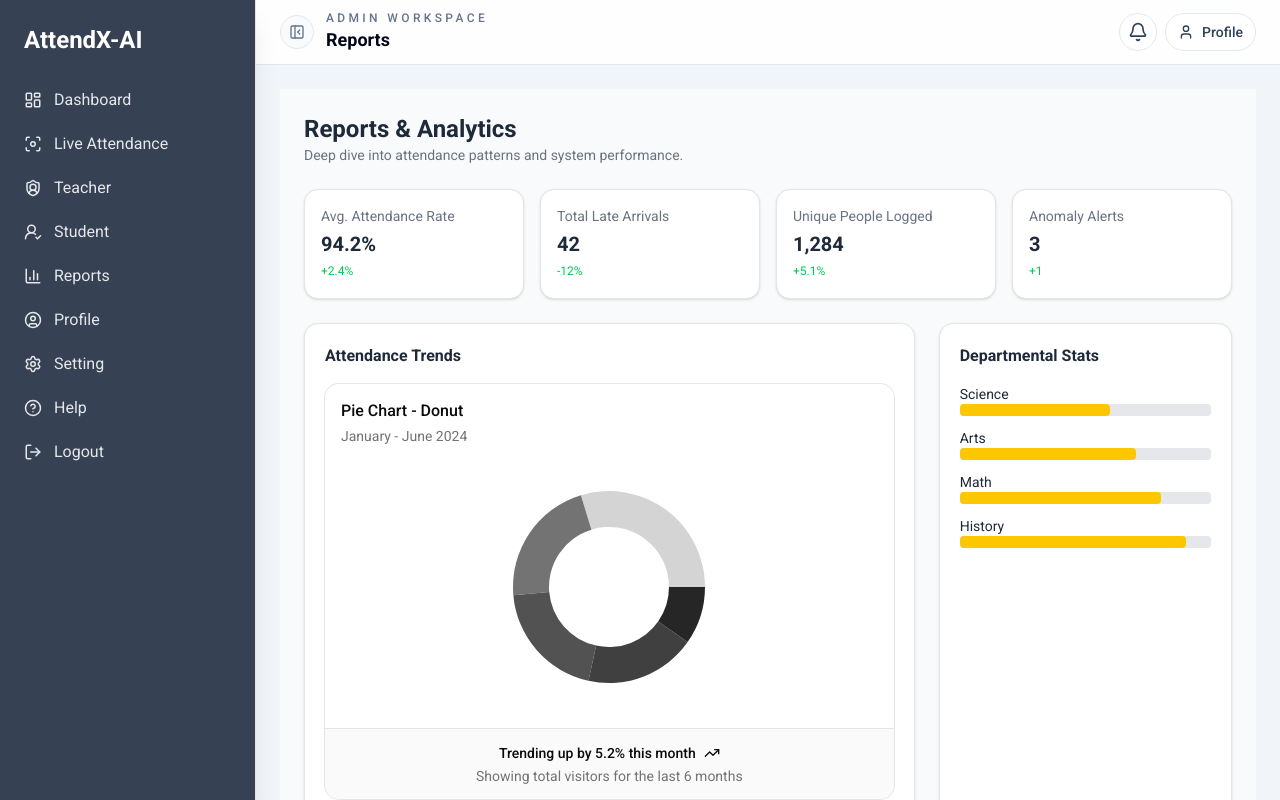
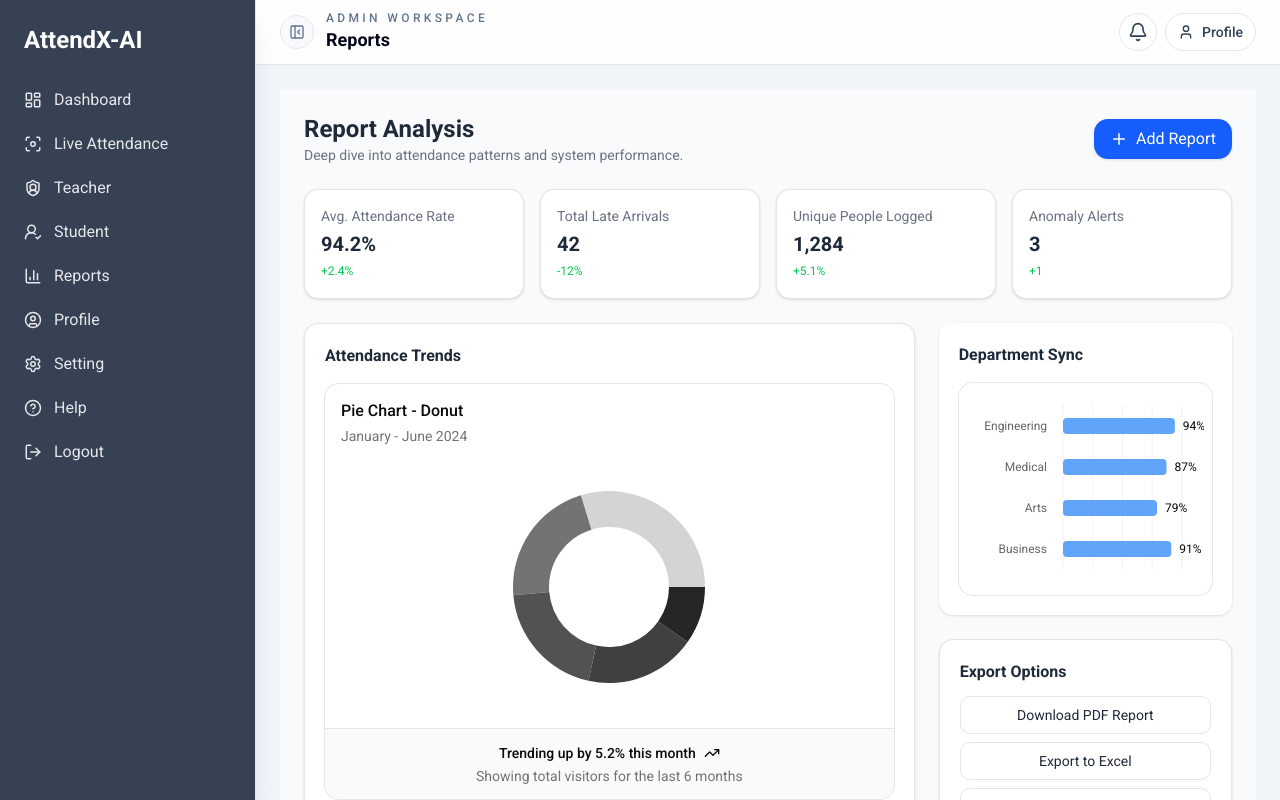
Before and after one commit to hemantgupta98/AttendX-AI, a Next.js app in the folder client/: page /src/admin/reports in a window 1280 px wide. Built offline with nearby package versions, Linux system fonts and the light colour scheme.

Commit message:
UI update on admin pannel

```diff
--- a/client/app/src/admin/reports/page.tsx
+++ b/client/app/src/admin/reports/page.tsx
@@ -2,6 +2,8 @@
 
 import React from "react";
 import { AdminReport } from "@/components/graph/adminReport";
+import { AdminBarChart } from "@/components/graph/adminBarChart";
+import { Plus } from "lucide-react";
 
 const stats = [
   { title: "Avg. Attendance Rate", value: "94.2%", change: "+2.4%" },
@@ -48,15 +50,24 @@ const logs = [
   },
 ];
 
+const btnGradient =
+  "w-full relative cursor-pointer overflow-hidden bg-gradient-to-r from-blue-500 to-indigo-600 text-white font-semibold px-3 sm:px-4 py-2 sm:py-3 rounded-xl shadow-lg transition-all duration-300 ease-in-out transform hover:scale-105 hover:shadow-2xl hover:from-blue-600 hover:to-indigo-700 active:scale-95 text-sm sm:text-base before:absolute before:top-0 before:left-[-100%] before:w-full before:h-full before:bg-white/20 before:skew-x-[-20deg] hover:before:left-[100%] before:transition-all before:duration-700";
+
 export default function ReportsPage() {
   return (
     <div className="p-6 bg-gray-50 min-h-screen text-gray-800">
       {/* Header */}
-      <div className="mb-6">
-        <h1 className="text-2xl font-bold">Reports & Analytics</h1>
-        <p className="text-sm text-gray-500">
-          Deep dive into attendance patterns and system performance.
-        </p>
+      <div className="flex justify-between items-center mb-6">
+        <div>
+          <h1 className="text-2xl font-bold">Report Analysis</h1>
+          <p className="text-gray-500 text-sm">
+            Deep dive into attendance patterns and system performance.
+          </p>
+        </div>
+        <button className="flex items-center gap-2 bg-blue-600 text-white px-4 py-2 rounded-xl shadow hover:bg-blue-700">
+          <Plus size={18} />
+          Add Report
+        </button>
       </div>
 
       {/* KPI Cards */}
@@ -71,7 +82,7 @@ export default function ReportsPage() {
       </div>
 
       {/* Charts Section */}
-      <div className="grid grid-cols-1 xl:grid-cols-3 gap-6 mb-6">
+      <div className="grid grid-cols-1 lg:grid-cols-3 gap-6">
         {/* Attendance Trends */}
         <div className="col-span-2 bg-white p-5 rounded-xl border shadow-sm">
           <h2 className="font-semibold mb-4">Attendance Trends</h2>
@@ -81,28 +92,53 @@ export default function ReportsPage() {
         </div>
 
         {/* Department Stats */}
-        <div className="bg-white p-5 rounded-xl border shadow-sm">
-          <h2 className="font-semibold mb-4">Departmental Stats</h2>
+        <div className="flex flex-col gap-6 lg:self-start h-fit">
+          <div className="bg-white p-5 rounded-xl shadow">
+            <h3 className="font-semibold mb-4">Department Sync</h3>
+            <AdminBarChart />
+          </div>
 
-          {["Science", "Arts", "Math", "History"].map((dept, i) => (
-            <div key={i} className="mb-3">
-              <p className="text-sm">{dept}</p>
-              <div className="w-full bg-gray-200 h-3 rounded">
-                <div
-                  className="bg-yellow-400 h-3 rounded"
-                  style={{ width: `${60 + i * 10}%` }}
-                />
+          <div className="space-y-4">
+            {/* Export */}
+            <div className="bg-white p-5 rounded-xl border shadow-sm">
+              <h2 className="font-semibold mb-3">Export Options</h2>
+
+              <div className="space-y-2">
+                <button className="w-full border rounded-lg py-2 text-sm">
+                  Download PDF Report
+                </button>
+                <button className="w-full border rounded-lg py-2 text-sm">
+                  Export to Excel
+                </button>
+                <button className="w-full border rounded-lg py-2 text-sm">
+                  Print Summary
+                </button>
               </div>
             </div>
-          ))}
+
+            {/* Auto Scheduling */}
+            <div className="bg-purple-50 p-5 rounded-xl border">
+              <h2 className="font-semibold mb-2">Auto-Scheduling</h2>
+
+              <p className="text-sm text-gray-600 mb-2">Weekly Summary</p>
+
+              <p className="text-xs text-gray-500 mb-3">
+                Next send: Monday, 8:00 AM
+              </p>
+
+              <button className="w-full bg-purple-600 text-white py-2 rounded-lg text-sm">
+                Email Now
+              </button>
+            </div>
+          </div>
         </div>
       </div>
 
       {/* Bottom Section */}
-      <div className="grid grid-cols-1 xl:grid-cols-3 gap-6">
+      <div className="grid grid-cols-1 xl:grid-cols-1 gap-6 mt-5">
         {/* Attendance Log */}
         <div className="col-span-2 bg-white p-5 rounded-xl border shadow-sm">
-          <h2 className="font-semibold mb-4">Attendance Log</h2>
+          <h2 className="font-semibold mb-4">Today Attendance Log</h2>
 
           <div className="overflow-x-auto">
             <table className="w-full text-sm">
@@ -142,41 +178,6 @@ export default function ReportsPage() {
             </table>
           </div>
         </div>
-
-        {/* Right Panel */}
-        <div className="space-y-4">
-          {/* Export */}
-          <div className="bg-white p-5 rounded-xl border shadow-sm">
-            <h2 className="font-semibold mb-3">Export Options</h2>
-
-            <div className="space-y-2">
-              <button className="w-full border rounded-lg py-2 text-sm">
-                Download PDF Report
-              </button>
-              <button className="w-full border rounded-lg py-2 text-sm">
-                Export to Excel
-              </button>
-              <button className="w-full border rounded-lg py-2 text-sm">
-                Print Summary
-              </button>
-            </div>
-          </div>
-
-          {/* Auto Scheduling */}
-          <div className="bg-purple-50 p-5 rounded-xl border">
-            <h2 className="font-semibold mb-2">Auto-Scheduling</h2>
-
-            <p className="text-sm text-gray-600 mb-2">Weekly Summary</p>
-
-            <p className="text-xs text-gray-500 mb-3">
-              Next send: Monday, 8:00 AM
-            </p>
-
-            <button className="w-full bg-purple-600 text-white py-2 rounded-lg text-sm">
-              Email Now
-            </button>
-          </div>
-        </div>
       </div>
     </div>
   );
```
